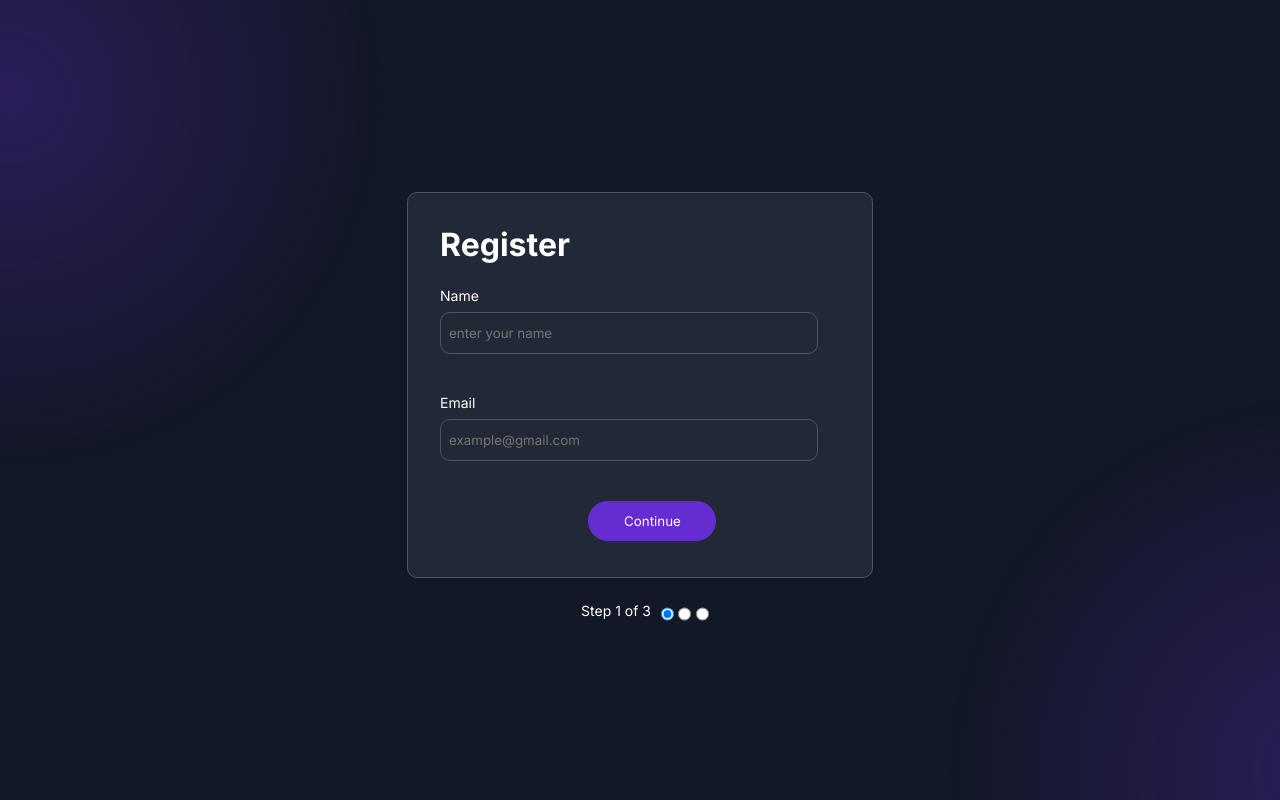
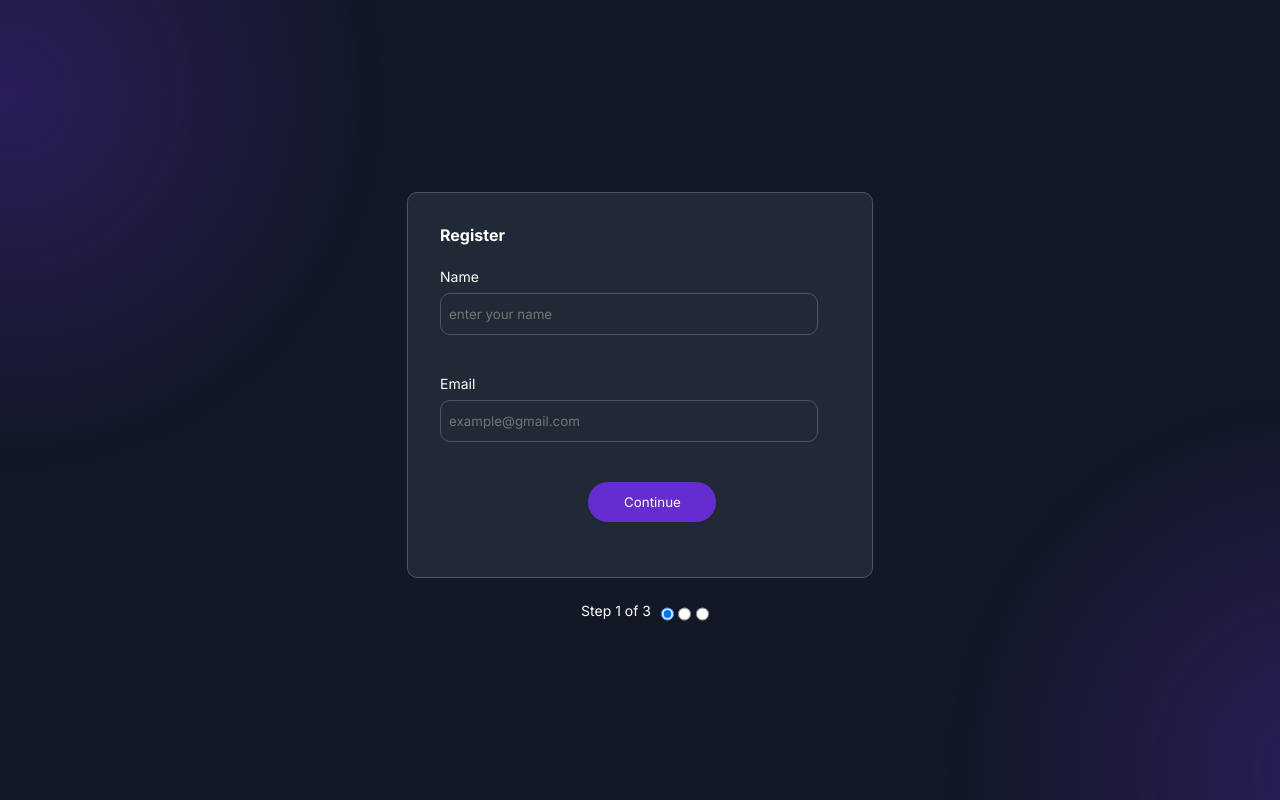
Before and after one commit to Zmokyz/Multi-step, a plain HTML site: page index.html in a window 1280 px wide. Drawn offline with Linux system fonts and the light colour scheme.

Commit message:
fixed issues with the fonts

```diff
--- a/style.css
+++ b/style.css
@@ -12,7 +12,7 @@ body {
 
 h1{
     padding-bottom: 5%;
-    font: size 16px;
+    font-size: 1em;
 }
 
 li {
```
